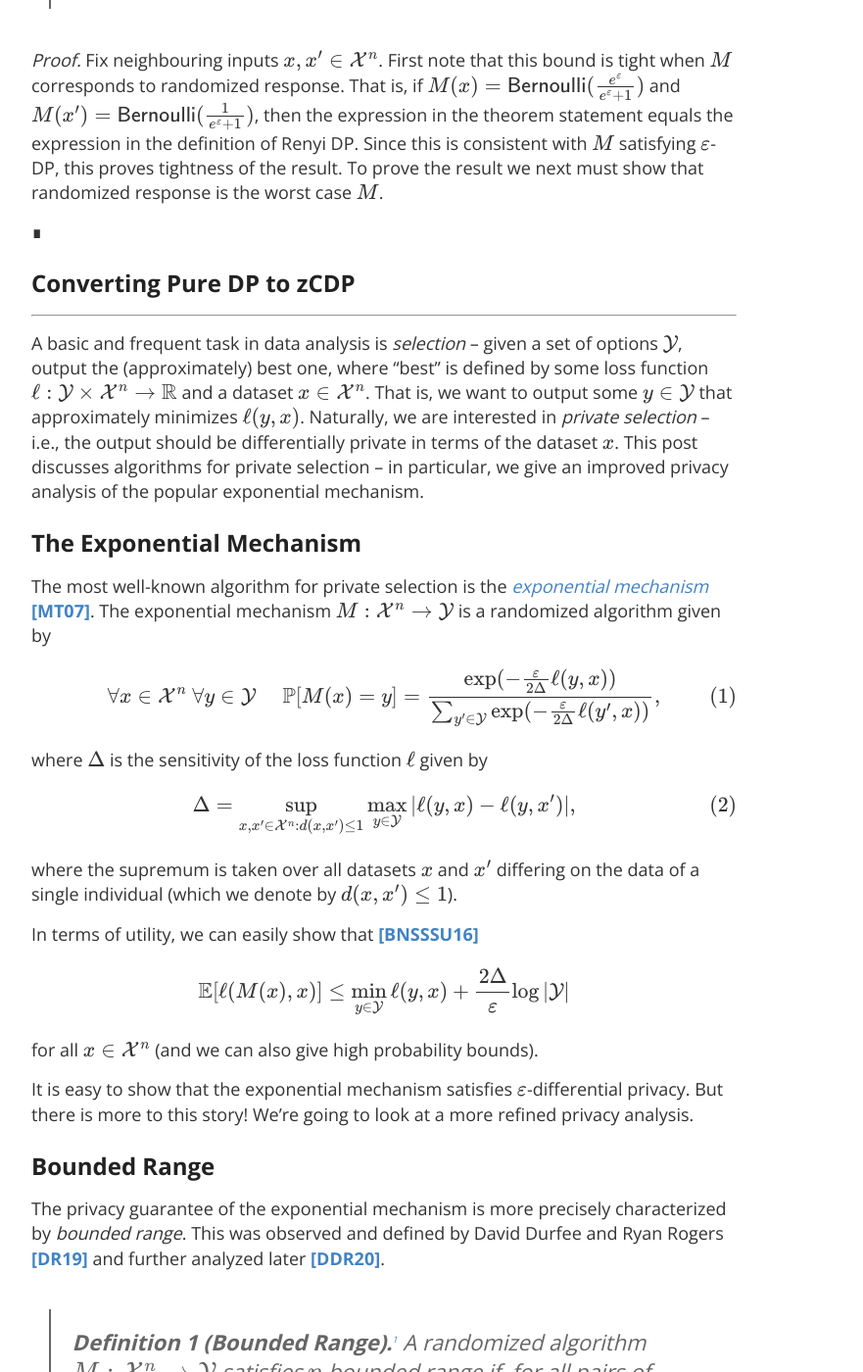
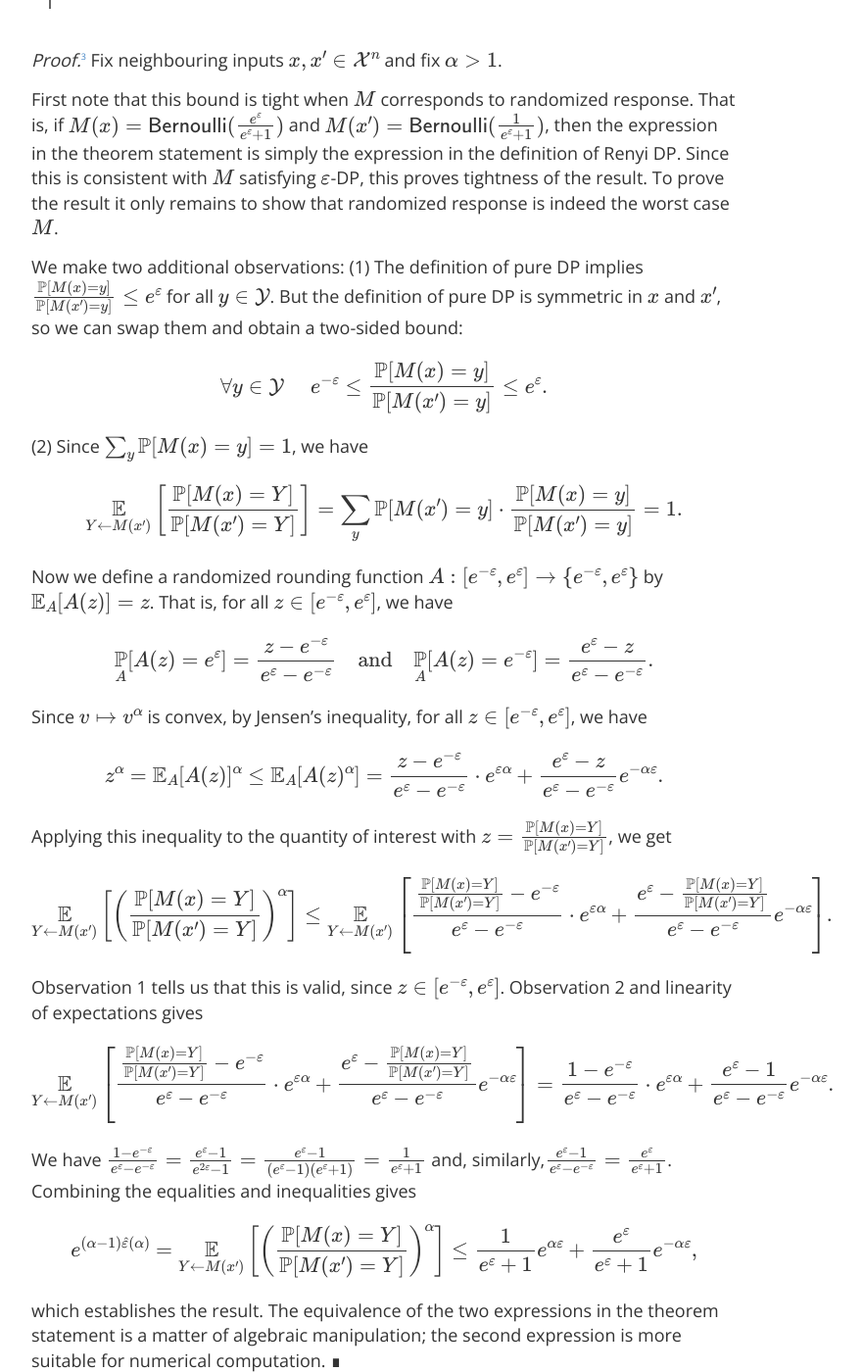
Before and after one commit to differentialprivacy/differentialprivacy, a Jekyll site: the page built from _posts/2024-05-27-pdp-to-zcdp.md, in a window 1280 px wide and 1400 px high, scrolled down 2426 px. Shown: the whole window at 98% size, without its empty margins (248-1129 px from the left). Built offline with Jekyll 4.4.1, drawn with Linux system fonts in a browser that asks for light colours; comment, search, counter and statistics services are not loaded; some of the changed text lies outside the part shown.

Commit message:
incomplete post

```diff
--- a/_posts/2024-05-27-pdp-to-zcdp.md
+++ b/_posts/2024-05-27-pdp-to-zcdp.md
@@ -48,13 +48,28 @@ We can do better than this:
 > \\\[ \\widehat\\varepsilon\(\\alpha\) = \\frac{1}{\\alpha-1} \\log \\left\( \\frac{1}{e^\\varepsilon+1} e^{\\alpha \\varepsilon} +  \\frac{e^\\varepsilon}{e^\\varepsilon+1} e^{-\\alpha \\varepsilon} \\right\) \\\]\\\[ = \\varepsilon - \\frac{1}{\\alpha-1} \\log \\left\( \\frac{1+e^{-\\varepsilon}}{1 + e^{-(2\\alpha-1)\\varepsilon}} \\right\). \\\]
 > Furthermore, this bound is tight.
 
-_Proof._
-Fix neighbouring inputs \\\(x, x' \\in \\mathcal{X}^n\\\).
+_Proof._[^3]
+Fix neighbouring inputs \\\(x, x' \\in \\mathcal{X}^n\\\) and fix \\\(\\alpha>1\\\).
+
 First note that this bound is tight when \\\(M\\\) corresponds to randomized response.
-That is, if \\\(M\(x\) = \\mathsf{Bernoulli}\(\\tfrac{e^\\varepsilon}{e^\\varepsilon+1}\)\\\) and \\\(M\(x'\) = \\mathsf{Bernoulli}\(\\tfrac{1}{e^\\varepsilon+1}\)\\\), then the expression in the theorem statement equals the expression in the definition of Renyi DP. Since this is consistent with \\\(M\\\) satisfying \\\(\\varepsilon\\\)-DP, this proves tightness of the result.
-To prove the result we next must show that randomized response is the worst case \\\(M\\\).
+That is, if \\\(M\(x\) = \\mathsf{Bernoulli}\(\\tfrac{e^\\varepsilon}{e^\\varepsilon+1}\)\\\) and \\\(M\(x'\) = \\mathsf{Bernoulli}\(\\tfrac{1}{e^\\varepsilon+1}\)\\\), then the expression in the theorem statement is simply the expression in the definition of Renyi DP. Since this is consistent with \\\(M\\\) satisfying \\\(\\varepsilon\\\)-DP, this proves tightness of the result.
+To prove the result it only remains to show that randomized response is indeed the worst case \\\(M\\\).
 
+We make two additional observations:
+(1) The definition of pure DP implies \\\( \\frac{\\mathbb{P}\[M\(x\)=y\]}{\\mathbb{P}\[M\(x'\)=y\]} \\le e^\\varepsilon \\\) for all \\\(y \\in \\mathcal{Y}\\\).
+But the definition of pure DP is symmetric in \\\(x\\\) and \\\(x'\\\), so we can swap them and obtain a two-sided bound: \\\[ \\forall y \\in \\mathcal{Y} ~~~~~ e^{-\\varepsilon} \\le \\frac{\\mathbb{P}\[M\(x\)=y\]}{\\mathbb{P}\[M\(x'\)=y\]} \\le e^\\varepsilon.\\]
+(2) Since \\\(\\sum_y \\mathbb{P}\[M\(x\)=y\] = 1\\\), we have \\\[ \\underset{Y \\gets M\(x'\)}{\\mathbb{E}}\\left\[ \\frac{\\mathbb{P}\[M\(x\)=Y\]}{\\mathbb{P}\[M\(x'\)=Y\]} \\right\] = \sum_y \\mathbb{P}\[M\(x'\)=y\] \cdot \\frac{\\mathbb{P}\[M\(x\)=y\]}{\\mathbb{P}\[M\(x'\)=y\]} = 1. \\\]
 
+Now we define a randomized rounding function \\\(A : \[e^{-\\varepsilon},e^\\varepsilon\] \\to \\{e^{-\\varepsilon},e^\\varepsilon\\}\\\) by \\\(\\mathbb{E}_A \[A\(z\)\] = z \\\).
+That is, for all \\\( z \\in \[e^{-\\varepsilon},e^\\varepsilon\] \\\), we have \\\[\\underset{A}{\\mathbb{P}}\[A(z)=e^\\varepsilon\]=\\frac{z-e^{-\\varepsilon}}{e^\\varepsilon-e^{-\\varepsilon}} ~~~ \text{ and } ~~~ \\underset{A}{\\mathbb{P}}\[A(z)=e^{-\\varepsilon}\]=\\frac{e^\\varepsilon-z}{e^\\varepsilon-e^{-\\varepsilon}}.\\\]
+Since \\\( v \\mapsto v^\\alpha \\\) is convex, by Jensen's inequality, for all \\\( z \\in \[e^{-\\varepsilon},e^\\varepsilon\] \\\), we have \\\[z^\\alpha = \\mathbb{E}_A\[A\(z\)\]^\\alpha \\le \\mathbb{E}_A\[A\(z\)^\\alpha\] = \\frac{z-e^{-\\varepsilon}}{e^\\varepsilon-e^{-\\varepsilon}} \cdot e^{\\varepsilon\\alpha} + \\frac{e^\\varepsilon-z}{e^\\varepsilon-e^{-\\varepsilon}} e^{-\\alpha\\varepsilon}. \\\]
+Applying this inequality to the quantity of interest with \\\(z = \\frac{\\mathbb{P}\[M\(x\)=Y\]}{\\mathbb{P}\[M\(x'\)=Y\]} \\\), we get
+\\\[ \\underset{Y \\gets M\(x'\)}{\\mathbb{E}}\\left\[ \\left\( \\frac{\\mathbb{P}\[M\(x\)=Y\]}{\\mathbb{P}\[M\(x'\)=Y\]} \\right\)^\\alpha \\right\] \le \\underset{Y \\gets M\(x'\) }{\\mathbb{E}}\\left\[ \\frac{\\frac{\\mathbb{P}\[M\(x\)=Y\]}{\\mathbb{P}\[M\(x'\)=Y\]}-e^{-\\varepsilon}}{e^\\varepsilon-e^{-\\varepsilon}} \cdot e^{\\varepsilon\\alpha} + \\frac{e^\\varepsilon-\\frac{\\mathbb{P}\[M\(x\)=Y\]}{\\mathbb{P}\[M\(x'\)=Y\]}}{e^\\varepsilon-e^{-\\varepsilon}} e^{-\\alpha\\varepsilon} \\right\] .\\\]
+Observation 1 tells us that this is valid, since \\\(z \\in \[e^{-\\varepsilon},e^\\varepsilon\]\\\). Observation 2 and linearity of expectations gives
+\\\[ \\underset{Y \\gets M\(x'\) }{\\mathbb{E}}\\left\[ \\frac{\\frac{\\mathbb{P}\[M\(x\)=Y\]}{\\mathbb{P}\[M\(x'\)=Y\]}-e^{-\\varepsilon}}{e^\\varepsilon-e^{-\\varepsilon}} \cdot e^{\\varepsilon\\alpha} + \\frac{e^\\varepsilon-\\frac{\\mathbb{P}\[M\(x\)=Y\]}{\\mathbb{P}\[M\(x'\)=Y\]}}{e^\\varepsilon-e^{-\\varepsilon}} e^{-\\alpha\\varepsilon} \\right\] = \\frac{1-e^{-\\varepsilon}}{e^\\varepsilon-e^{-\\varepsilon}} \cdot e^{\\varepsilon\\alpha} + \\frac{e^\\varepsilon-1}{e^\\varepsilon-e^{-\\varepsilon}} e^{-\\alpha\\varepsilon}.\\\]
+We have \\\(\\frac{1-e^{-\\varepsilon}}{e^\\varepsilon-e^{-\\varepsilon}} = \\frac{e^\\varepsilon-1}{e^{2\\varepsilon}-1} = \\frac{e^\\varepsilon-1}{(e^\\varepsilon-1)(e^\\varepsilon+1)} = \\frac{1}{e^\\varepsilon+1}\\\) and, similarly,\\\(\\frac{e^\\varepsilon-1}{e^\\varepsilon-e^{-\\varepsilon}} = \\frac{e^\\varepsilon}{e^\\varepsilon+1}\\\).
+Combining the equalities and inequalities gives \\\[ e^{\(\\alpha-1\)\\widehat\\varepsilon\(\\alpha\)} = \\underset{Y \\gets M\(x'\)}{\\mathbb{E}}\\left\[ \\left\( \\frac{\\mathbb{P}\[M\(x\)=Y\]}{\\mathbb{P}\[M\(x'\)=Y\]} \\right\)^\\alpha \\right\] \le \\frac{1}{e^\\varepsilon+1} e^{\\alpha\\varepsilon} + \\frac{e^\\varepsilon}{e^\\varepsilon+1} e^{-\\alpha\\varepsilon},\\\] which establishes the result.
+The equivalence of the two expressions in the theorem statement is a matter of algebraic manipulation; the second expression is more suitable for numerical computation.
  &#8718;
 
 ## Converting Pure DP to zCDP
@@ -173,14 +188,6 @@ There are a lot of interesting aspects of private selection, including questions
 
 [^1]: In general, we can replace \\\(\\frac{\\mathbb{P}\[M\(x\)=y\]}{\\mathbb{P}\[M\(x'\)=y\]}\\\) with the Radon-Nikodym derivative of the probability distribution given by \\\(M\(x\)\\\) with respect to the probability distribution given by \\\(M\(x'\)\\\) evaluated at \\\(y\\\). We handle division by zero by defining \\\(\\frac{0}{0} = 1\\\) and \\\(\\frac{\\eta}{0} = \\infty\\\) for \\\(\\eta>0\\\).
 
-[^2]: To be more precise, \\\(\(\\varepsilon,\\delta\)\\\)-differential privacy is equivalent to demanding that \\\(\\mathbb{E}[\\max\\{0,1-\\exp(\\varepsilon-Z)\\}]\\le\\delta\\\) [**[CKS20]**](https://arxiv.org/abs/2004.00010 "Clément L. Canonne, Gautam Kamath, Thomas Steinke. The Discrete Gaussian for Differential Privacy. NeurIPS 2020."). (To be completely precise, we must appropriately deal with the \\\(Z=\\infty\\\) case, which we ignore in this discussion for simplicity.)
+[^2]: To be more precise, we have \\\[\\underset{Y \\gets M\(x'\)}{\\mathbb{E}}\\left\[ \\left\( \\frac{\\mathbb{P}\[M\(x\)=Y\]}{\\mathbb{P}\[M\(x'\)=Y\]} \\right\)^\\alpha \\right\] \le \\underset{Y \\gets M\(x'\)}{\\mathbb{E}}\\left\[ \\frac{\\mathbb{P}\[M\(x\)=Y\]}{\\mathbb{P}\[M\(x'\)=Y\]}  \\right\] \cdot \max_y \\left\( \\frac{\\mathbb{P}\[M\(x\)=y\]}{\\mathbb{P}\[M\(x'\)=y\]} \\right\)^{\\alpha-1} \le 1 \cdot \\left\( e^\\varepsilon \\right\)^{\\alpha-1},\\\] which yields the trivial conversion. Here we use the fact that \\\[ \\underset{Y \\gets M\(x'\)}{\\mathbb{E}}\\left\[ \\frac{\\mathbb{P}\[M\(x\)=Y\]}{\\mathbb{P}\[M\(x'\)=Y\]} \\right\] = \sum_y \\mathbb{P}\[M\(x'\)=y\] \cdot \\frac{\\mathbb{P}\[M\(x\)=y\]}{\\mathbb{P}\[M\(x'\)=y\]} = 1. \\\]
 
-[^3]: This proof actually gives [a slightly stronger result](https://dongjs.github.io/2020/02/10/ExpMech.html): We can replace the sensitivity \\\(\\Delta\\\) (defined in Equation 2) by half the range \\\[\\hat\\Delta = \\frac12 \\sup_{x,x' \\in \\mathcal{X}^n : d(x,x') \\le 1} \\left( \\max_{\\overline{y}\\in\\mathcal{Y}} \\ell(\\overline{y},x) - \\ell(\\overline{y},x') - \\min_{\\underline{y}\\in\\mathcal{Y}} \\ell(\\underline{y},x) - \\ell(\\underline{y},x') \\right).\\\] We always have \\\(\\hat\\Delta \\le \\Delta\\\) but it is possible that \\\(\\hat\\Delta < \\Delta\\\) and the privacy analysis of the exponential mechanism still works if we replace \\\(\\Delta\\\) by \\\(\\hat\\Delta\\\).
-
-[^4]: Equivalently, a randomized algorithm \\\(M : \\mathcal{X}^n \\to \\mathcal{Y}\\\) satisfies \\\(\\rho\\\)-concentrated differential privacy if, for all pairs of inputs \\\(x, x' \\in \\mathcal{X}^n\\\) differing only on the data of a single individual, \\\[\\forall \\lambda > 0 ~~~~~ \\mathrm{D}\_{\\lambda+1}(M(x)\\\|M(x')) \\le (\\lambda+1)\\rho,\\\] where \\\(\\mathrm{D}\_{\\lambda+1}(M(x)\\\|M(x')))\\\) is the order \\\(\\lambda+1\\\) Rényi divergence of \\\(M(x)\\\) from \\\(M(x')\\\).
-
-[^5]: To be precise, if \\\(M(x) = q(x) + \\mathcal{N}(0,\\sigma^2I)\\\), then \\\(M : \\mathcal{X}^n \\to \\mathbb{R}^d\\\) satisfies \\\(\\frac{\\Delta\_2^2}{2\\sigma^2}\\\)-concentrated differential privacy, where \\\(\\Delta\_2 = \\sup\_{x,x'\\in\\mathcal{X}^n : d(x,x')\\le1} \\\|q(x)-q(x')\\\|\_2\\\) is the 2-norm sensitivity of \\\(q:\\mathcal{X}^n \\to \\mathbb{R}^d\\\). Furthermore, the privacy loss of the Gaussian mechanism is itself a Gaussian and it makes the inequality defining concentrated differential privacy (Equation 3) an equality for all \\\(\\lambda\\\)
-
-[^6]: Note that the expectation of the privacy loss is simply the [KL divergence](https://en.wikipedia.org/wiki/Kullback%E2%80%93Leibler_divergence): \\\(\\mathbb{E}[Z] = \\mathrm{D}\_1( M(x) \\\| M(x') )\\\).
-
-[^7]: We have presented selection here in terms of minimization, but most of the literature is in terms of maximization.
+[^3]: This proof technique is due to Bun & Steinke \[[BS16](https://arxiv.org/abs/1605.02065 "Mark Bun, Thomas Steinke. Concentrated Differential Privacy: Simplifications, Extensions, and Lower Bounds. 2016."), Proposition 3.3\].
```
